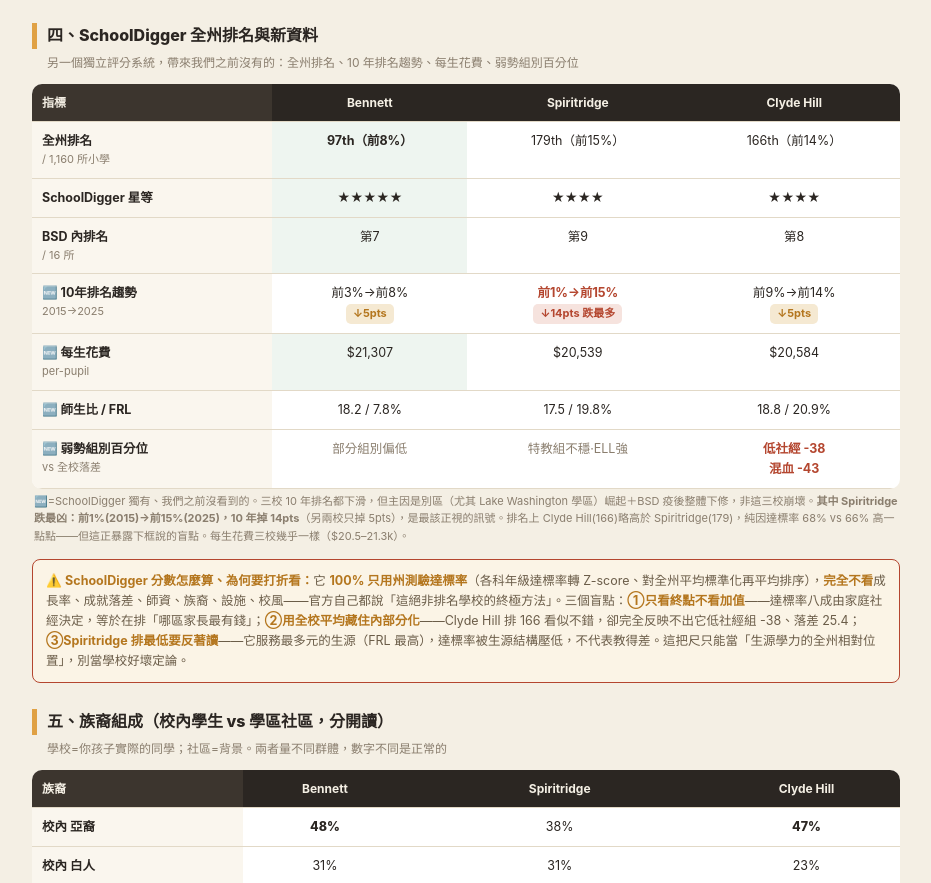
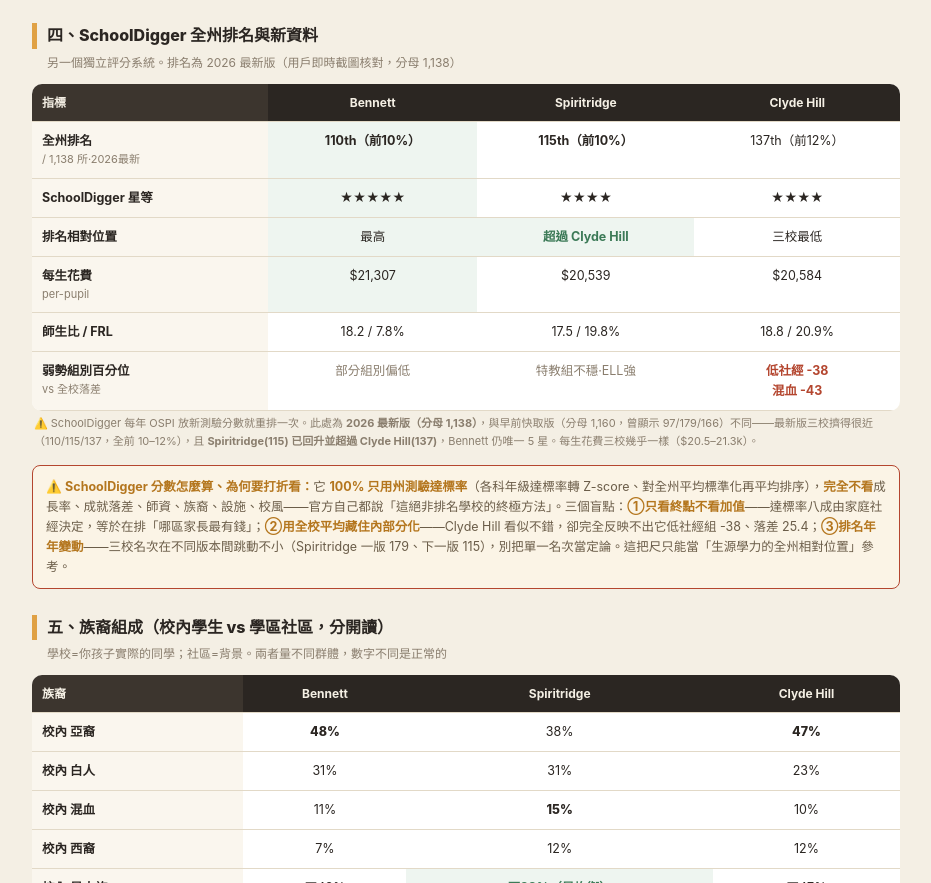
Before and after one commit to KenjiChao/bellevue-school-compare, a plain HTML site: page finalists.html in a window 1280 px wide. Shown: the part 1860-2743 px from the top of the page, without its empty margins (174-1105 px from the left). Drawn offline with Linux system fonts and the light colour scheme.

Commit message:
更新 SchoolDigger 為2026最新版(分母1,138): Bennett110/Spiritridge115/ClydeHill137，Spiritridge回升超過Clyde Hill；標註快取版差異＋排名年年變動

```diff
--- a/finalists.html
+++ b/finalists.html
@@ -123,22 +123,21 @@
 <div class="legend"><b>Science 只有達標率、沒有成長 SGP</b>——因為華州只在 5/8/11 年級考自然（非逐年），算不出年成長；這是全國通例，不是缺資料。三校 Science 達標率反而是 <b>Bennett(81)&gt;Spiritridge(76)&gt;Clyde Hill(66)</b>，跟 ELA/Math 的高低順序略不同（Clyde Hill 自然偏弱）。GreatSchools 總分只由「成績+成長」兩項加權，忽略族裔/師資/PTA/設施；Clyde Hill 拿 9 是因成長分項 9（高起點仍在進步），Bennett/Spiritridge 的 8 是成長分項被高起點的天花板效應壓到 7——兩個 8 與一個 9 的差別是計分方式，別當成「教學差一截」。達標率高低大幅受家庭社經影響（見第二節成就落差），與「學校加值多少」是兩回事。</div>
 
 <h2>四、SchoolDigger 全州排名與新資料</h2>
-<div class="h2sub">另一個獨立評分系統，帶來我們之前沒有的：全州排名、10 年排名趨勢、每生花費、弱勢組別百分位</div>
+<div class="h2sub">另一個獨立評分系統。排名為 2026 最新版（用戶即時截圖核對，分母 1,138）</div>
 <div class="tblwrap"><table>
 <thead><tr><th class="dim">指標</th><th>Bennett</th><th>Spiritridge</th><th>Clyde Hill</th></tr></thead>
 <tbody>
-<tr><td class="dim">全州排名<span class="dimlbl">/ 1,160 所小學</span></td><td class="win"><b>97th（前8%）</b></td><td>179th（前15%）</td><td>166th（前14%）</td></tr>
+<tr><td class="dim">全州排名<span class="dimlbl">/ 1,138 所·2026最新</span></td><td class="win"><b>110th（前10%）</b></td><td><b>115th（前10%）</b></td><td>137th（前12%）</td></tr>
 <tr><td class="dim">SchoolDigger 星等</td><td class="win"><b>★★★★★</b></td><td>★★★★</td><td>★★★★</td></tr>
-<tr><td class="dim">BSD 內排名<span class="dimlbl">/ 16 所</span></td><td class="win">第7</td><td>第9</td><td>第8</td></tr>
-<tr><td class="dim">🆕 10年排名趨勢<span class="dimlbl">2015→2025</span></td><td>前3%→前8%<br><span class="pill pa">↓5pts</span></td><td><b class="r">前1%→前15%</b><br><span class="pill pr">↓14pts 跌最多</span></td><td>前9%→前14%<br><span class="pill pa">↓5pts</span></td></tr>
-<tr><td class="dim">🆕 每生花費<span class="dimlbl">per-pupil</span></td><td class="win">$21,307</td><td>$20,539</td><td>$20,584</td></tr>
-<tr><td class="dim">🆕 師生比 / FRL</td><td>18.2 / 7.8%</td><td>17.5 / 19.8%</td><td>18.8 / 20.9%</td></tr>
-<tr><td class="dim">🆕 弱勢組別百分位<span class="dimlbl">vs 全校落差</span></td><td class="mut">部分組別偏低</td><td class="mut">特教組不穩·ELL強</td><td><b class="r">低社經 -38<br>混血 -43</b></td></tr>
+<tr><td class="dim">排名相對位置</td><td class="win">最高</td><td class="win"><b class="g">超過 Clyde Hill</b></td><td>三校最低</td></tr>
+<tr><td class="dim">每生花費<span class="dimlbl">per-pupil</span></td><td class="win">$21,307</td><td>$20,539</td><td>$20,584</td></tr>
+<tr><td class="dim">師生比 / FRL</td><td>18.2 / 7.8%</td><td>17.5 / 19.8%</td><td>18.8 / 20.9%</td></tr>
+<tr><td class="dim">弱勢組別百分位<span class="dimlbl">vs 全校落差</span></td><td class="mut">部分組別偏低</td><td class="mut">特教組不穩·ELL強</td><td><b class="r">低社經 -38<br>混血 -43</b></td></tr>
 </tbody>
 </table></div>
-<div class="legend">🆕=SchoolDigger 獨有、我們之前沒看到的。三校 10 年排名都下滑，但主因是別區（尤其 Lake Washington 學區）崛起＋BSD 疫後整體下修，非這三校崩壞。<b>其中 Spiritridge 跌最凶：前1%(2015)→前15%(2025)，10 年掉 14pts</b>（另兩校只掉 5pts），是最該正視的訊號。排名上 Clyde Hill(166)略高於 Spiritridge(179)，純因達標率 68% vs 66% 高一點點——但這正暴露下框說的盲點。每生花費三校幾乎一樣（$20.5–21.3k）。</div>
+<div class="legend">⚠️ SchoolDigger 每年 OSPI 放新測驗分數就重排一次。此處為 <b>2026 最新版（分母 1,138）</b>，與早前快取版（分母 1,160，曾顯示 97/179/166）不同——最新版三校擠得很近（110/115/137，全前 10–12%），且 <b>Spiritridge(115) 已回升並超過 Clyde Hill(137)</b>，Bennett 仍唯一 5 星。每生花費三校幾乎一樣（$20.5–21.3k）。</div>
 <div class="note" style="border-color:#B4462F">
-⚠️ <b>SchoolDigger 分數怎麼算、為何要打折看：</b>它 <b>100% 只用州測驗達標率</b>（各科年級達標率轉 Z-score、對全州平均標準化再平均排序），<b>完全不看</b>成長率、成就落差、師資、族裔、設施、校風——官方自己都說「這絕非排名學校的終極方法」。三個盲點：<b>①只看終點不看加值</b>——達標率八成由家庭社經決定，等於在排「哪區家長最有錢」；<b>②用全校平均藏住內部分化</b>——Clyde Hill 排 166 看似不錯，卻完全反映不出它低社經組 -38、落差 25.4；<b>③Spiritridge 排最低要反著讀</b>——它服務最多元的生源（FRL 最高），達標率被生源結構壓低，不代表教得差。這把尺只能當「生源學力的全州相對位置」，別當學校好壞定論。
+⚠️ <b>SchoolDigger 分數怎麼算、為何要打折看：</b>它 <b>100% 只用州測驗達標率</b>（各科年級達標率轉 Z-score、對全州平均標準化再平均排序），<b>完全不看</b>成長率、成就落差、師資、族裔、設施、校風——官方自己都說「這絕非排名學校的終極方法」。三個盲點：<b>①只看終點不看加值</b>——達標率八成由家庭社經決定，等於在排「哪區家長最有錢」；<b>②用全校平均藏住內部分化</b>——Clyde Hill 看似不錯，卻完全反映不出它低社經組 -38、落差 25.4；<b>③排名年年變動</b>——三校名次在不同版本間跳動不小（Spiritridge 一版 179、下一版 115），別把單一名次當定論。這把尺只能當「生源學力的全州相對位置」參考。
 </div>
 
 <h2>五、族裔組成（校內學生 vs 學區社區，分開讀）</h2>
```
